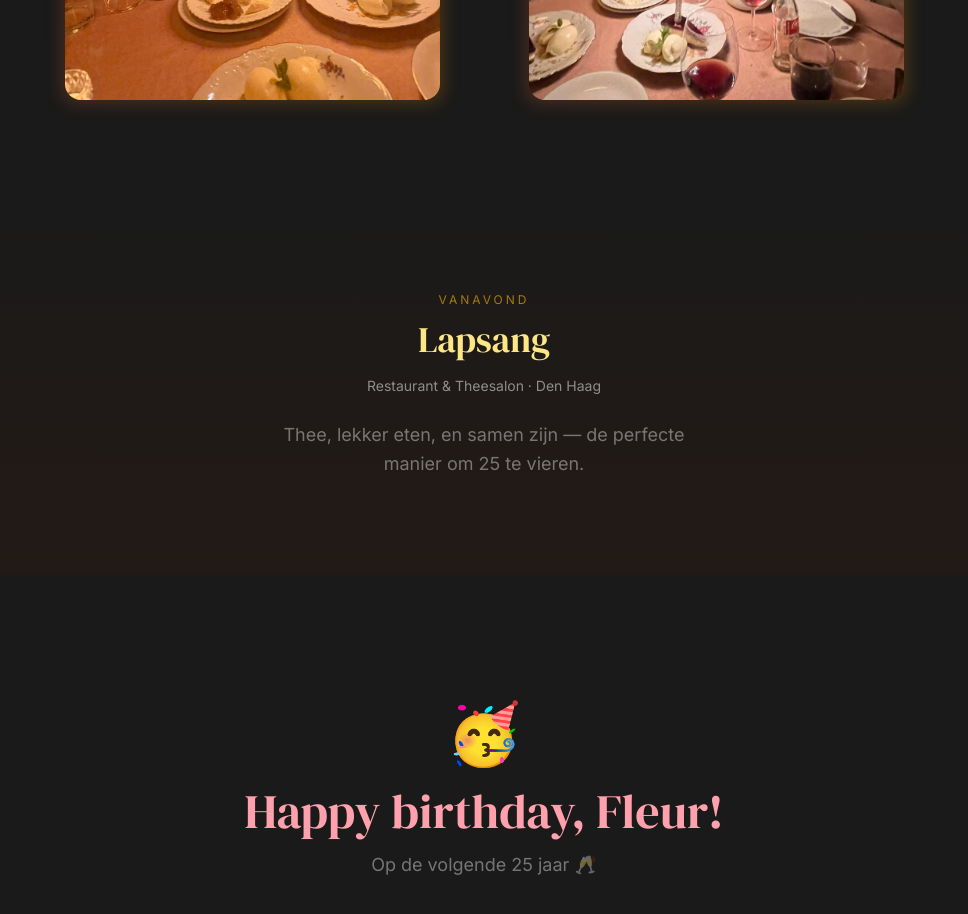
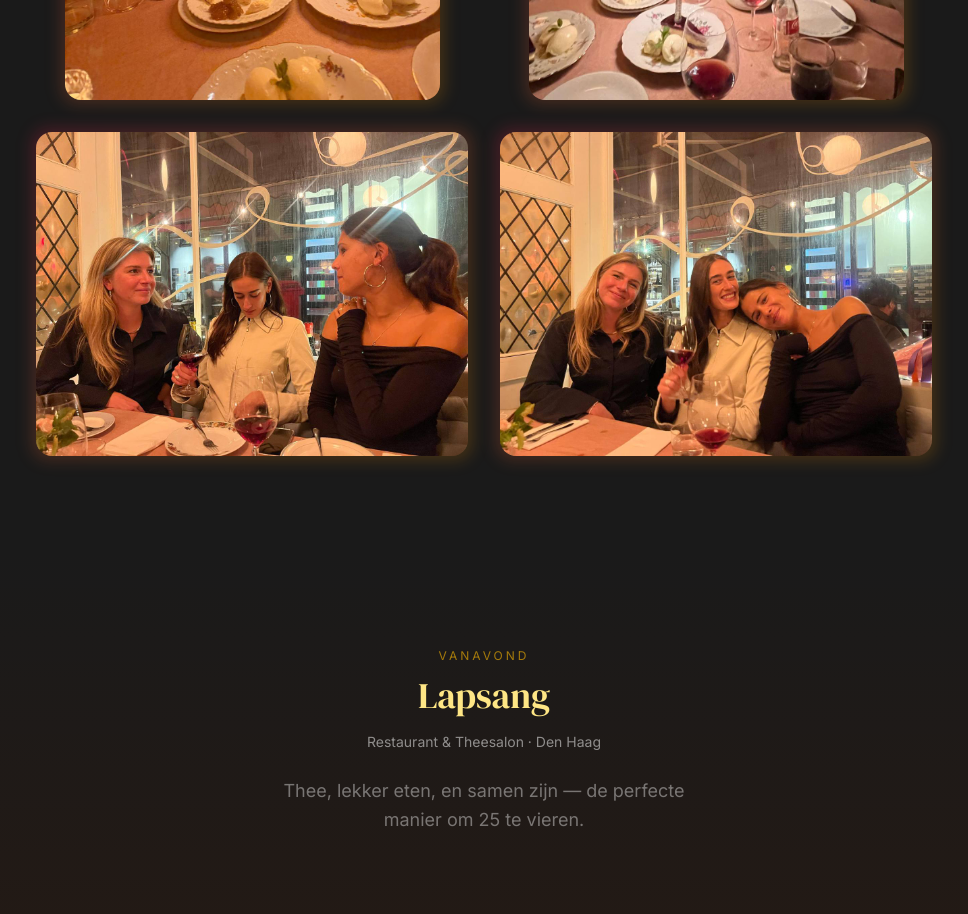
Before and after one commit to nijhuis777/vibes-europe, a Next.js app: page /fleur in a window 1280 px wide. Shown: the part 2460-3374 px from the top of the page, without its empty margins (156-1124 px from the left). Built offline with nearby package versions, Linux system fonts and the light colour scheme.

Commit message:
Add 2 more dinner photos to Fleur page
Co-Authored-By: Claude Opus 4.6 (1M context) <noreply@anthropic.com>

```diff
--- a/app/fleur/page.tsx
+++ b/app/fleur/page.tsx
@@ -13,6 +13,8 @@ const photos = [
   { src: "/images/fleur/photo5.jpg", alt: "Diner bij Lapsang" },
   { src: "/images/fleur/photo6.jpg", alt: "Verjaardag bij Lapsang" },
   { src: "/images/fleur/photo7.jpg", alt: "Samen bij Lapsang" },
+  { src: "/images/fleur/photo8.jpg", alt: "Wijn bij Lapsang" },
+  { src: "/images/fleur/photo9.jpg", alt: "Vriendinnen bij Lapsang" },
 ];
 
 export default function FleurPage() {
```
Also changed, not shown: public/images/fleur/photo8.jpg (added), public/images/fleur/photo9.jpg (added).
